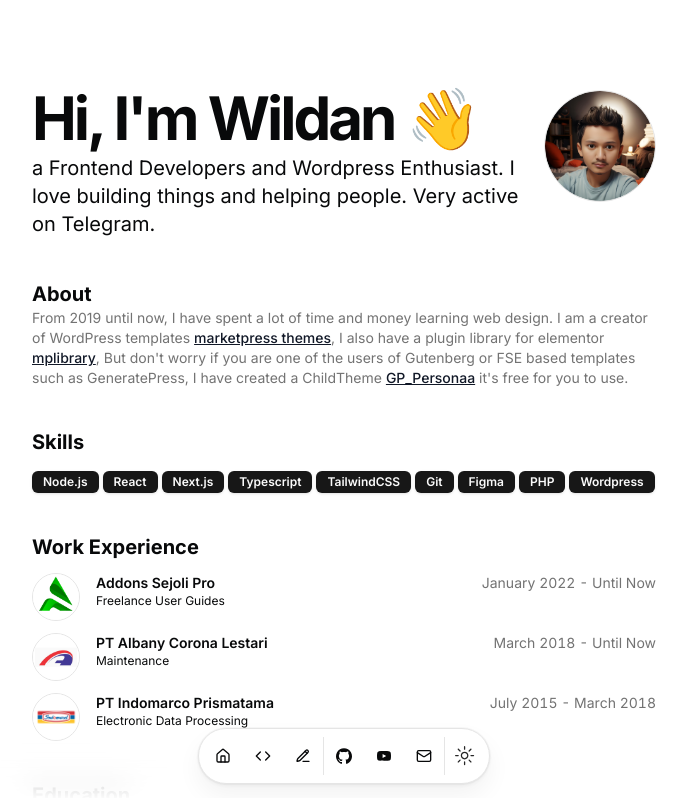
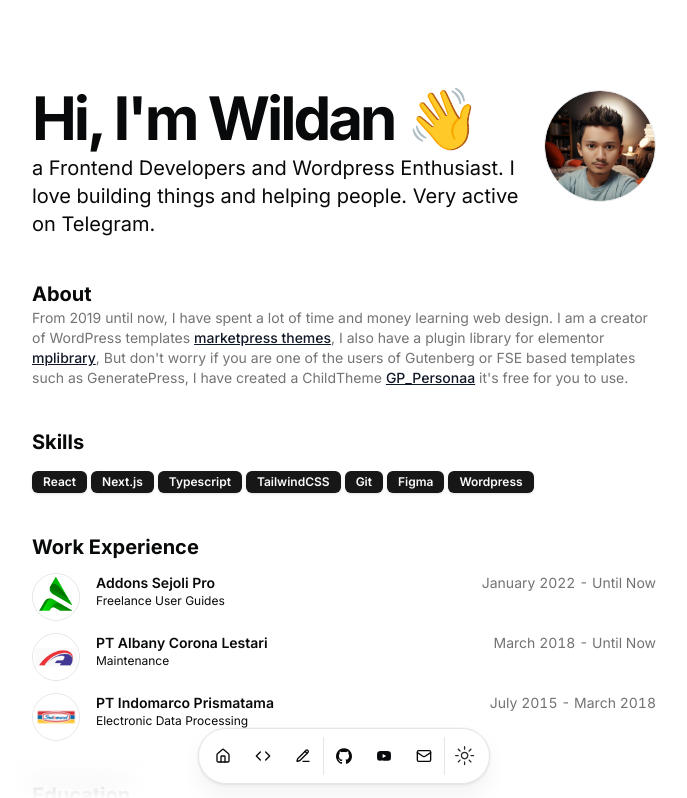
Before and after one commit to mywildancloud/my-portofolio, a Next.js app: page / in a window 1280 px wide. Shown: the top 798 px of the page, without its empty margins (296-983 px from the left). Built offline with nearby package versions, Linux system fonts and the light colour scheme.

Commit message:
Update resume.tsx

```diff
--- a/src/data/resume.tsx
+++ b/src/data/resume.tsx
@@ -14,14 +14,12 @@
     "From 2019 until now, I have spent a lot of time and money learning web design. I am a creator of WordPress templates [marketpress themes](https://github.com/mywildancloud/marketpress), I also have a plugin library for elementor [mplibrary](https://github.com/mywildancloud/mplibrary), But don't worry if you are one of the users of Gutenberg or FSE based templates such as GeneratePress, I have created a ChildTheme [GP_Personaa](https://github.com/mywildancloud/GP_Personaa) it's free for you to use.",
   avatarUrl: "/me.png",
   skills: [
-    "Node.js",
     "React",
     "Next.js",
     "Typescript",
     "TailwindCSS",
     "Git",
     "Figma",
-    "PHP",
     "Wordpress",
   ],
   navbar: [
```
